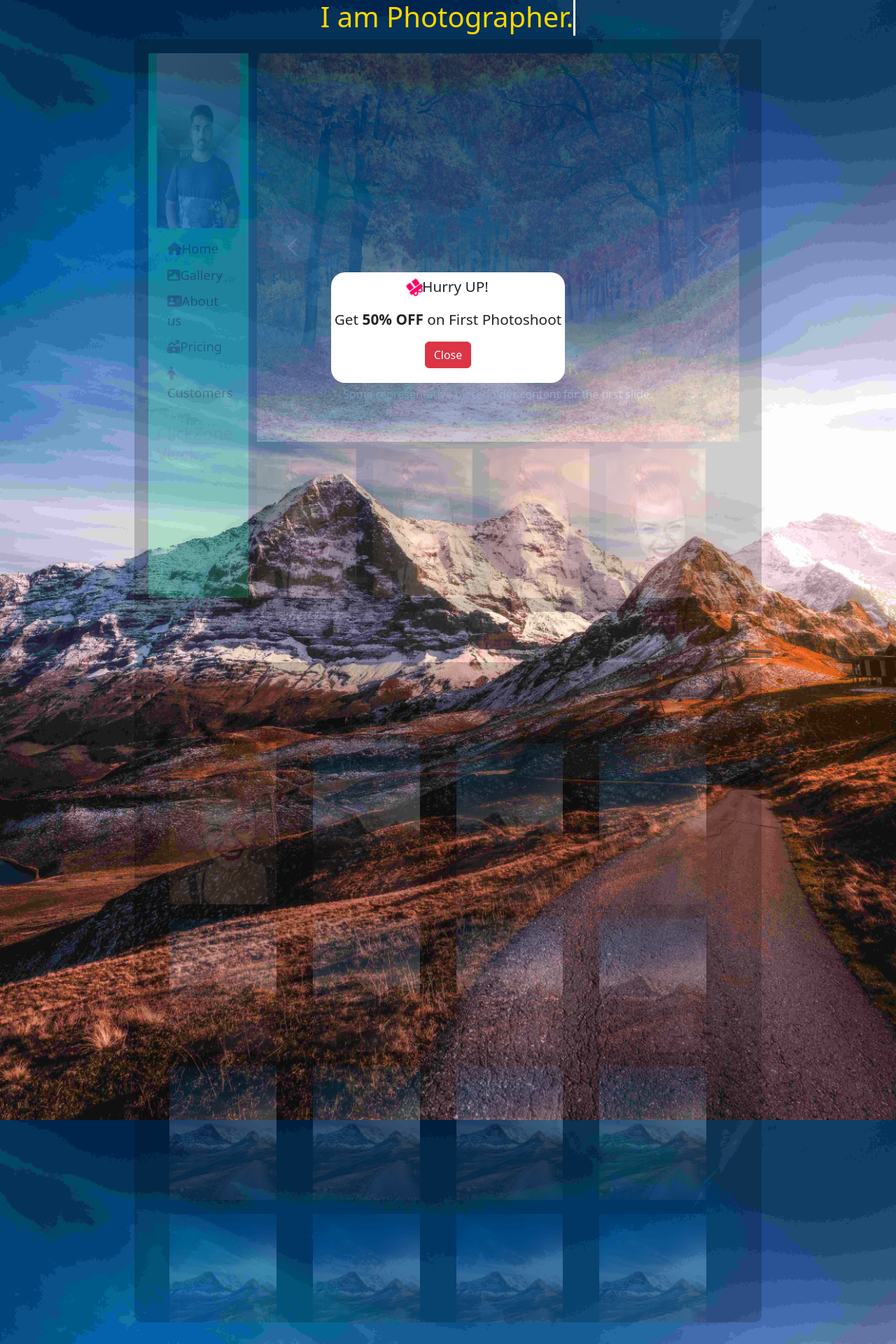
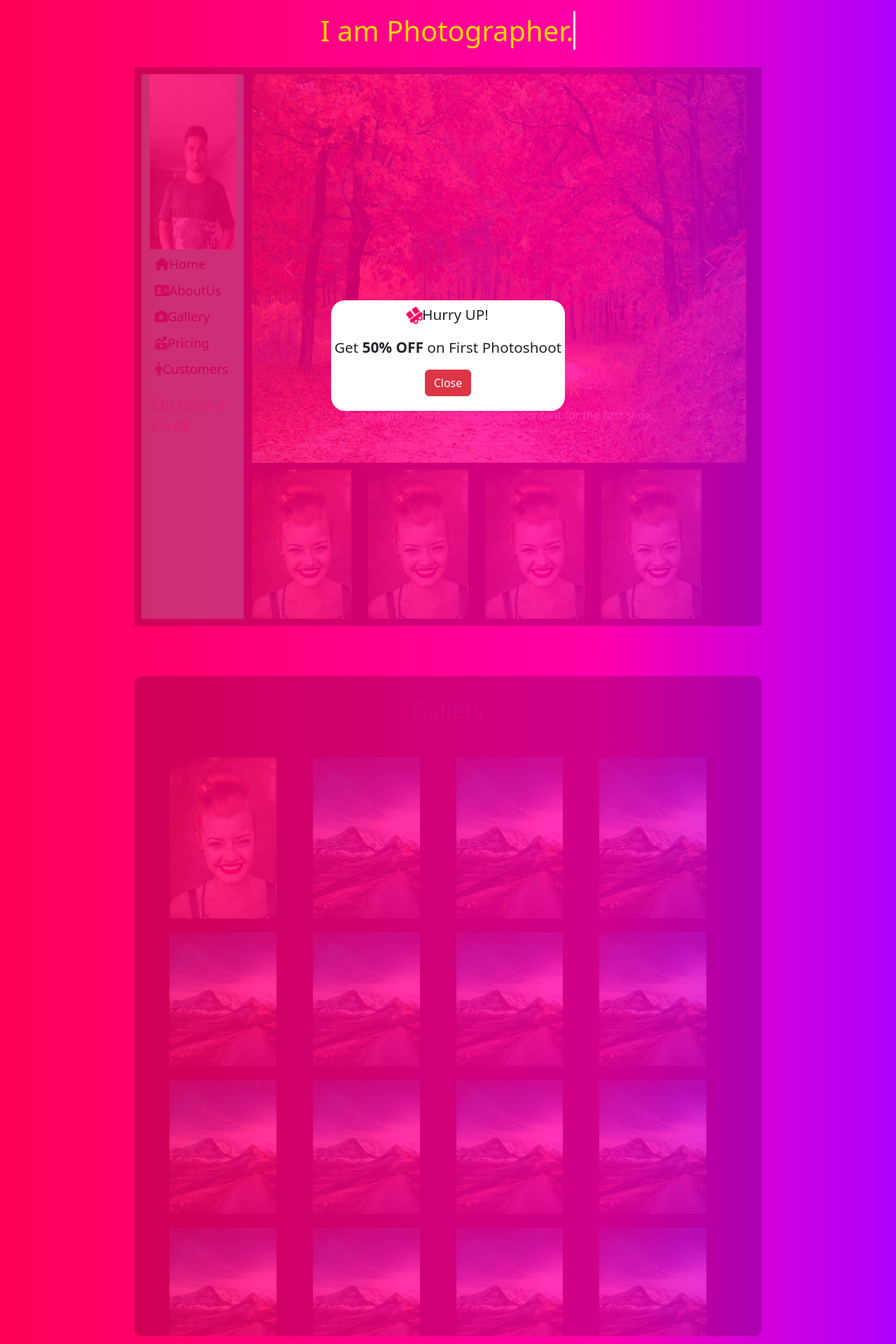
Before and after one commit to Sachinsingh101/vivek, a Flask app: page / in a window 1280 px wide. Shown: the top 1920 px of the page at 70% size. Run offline with Flask 2, Linux system fonts and the light colour scheme; some libraries are stand-ins or nearby versions.

Commit message:
menubar design changed

```diff
--- a/static/app.css
+++ b/static/app.css
@@ -1,4 +1,4 @@
-body{background-image:url(images/2.jpg);background-size:contain;background-attachment: fixed;background-blend-mode: darken;}
+body{background:linear-gradient(to right,rgb(255, 0, 85),rgb(255, 0, 128),rgb(255, 0, 170),rgb(174, 0, 255)) !important;background-attachment: fixed;}
 ul > li{padding:5px;}
 ul > li a{text-decoration: none;color:black;}
 .mycard{height:auto;}
@@ -29,11 +29,14 @@
     .hero1{width:70vw;}
     .hero2container{width:70vw;}
     .aboutus{width: 70vw;}
+    .menu{flex-direction:column;justify-content:space-evenly;}
+    .carousel-inner img{height: 50vh;}
 }
 @media screen and (max-width:600px) {
     body{background:linear-gradient(to right,rgb(255, 0, 85),rgb(255, 0, 128),rgb(255, 0, 170),rgb(174, 0, 255)) !important;background-attachment: fixed;}
     .hero1{width:95vw;border-radius: 10px !important;}
     .imgheight{width:30.5vw;height:20vh;}
+    .carousel-inner img{height: 60vh;padding-bottom: 10px;}
 
     .hero1{font-size:70%;text-align:left;}
     .hero2 img{width:44vw;padding-left:9px;padding-top: 20px;}
@@ -45,6 +48,10 @@
     .bg{width: 90vw !important;}
     .hero1row{padding:5px !important;}
     .logo{width:122% !important;margin-left: -3vw !important;}
+    .mycard img{display:none;}
+    .mycard{border-radius: 10px;height:min-content;text-align: center;margin-bottom:10px;}
+    .menu{flex-direction: row;justify-content:space-evenly;}
+    .hero1imgs{display: none;}
 }
 .fa-gift{animation-name: giftshower;animation-timing-function: ease;animation-duration: 2s;animation-iteration-count:3;}
 @keyframes giftshower {
--- a/templates/base.html
+++ b/templates/base.html
@@ -11,8 +11,8 @@
 </head>
 <body>
     <!-- preloader****************** -->
-    <h1 style="text-align:center;">
-      <a style="color:gold;text-decoration: none;" href="" class="typewrite" data-period="2000" data-type='[ "Hi, Im Vivek.", "I am Photographer.", "I Love Photoshop.", "I Love to Editing" ]'>
+    <h1 style="text-align:center;padding: 20px;">
+      <a style="color:gold;text-decoration: none;: 20px;" href="" class="typewrite" data-period="2000" data-type='[ "Hi, Im Vivek.", "I am Photographer.", "I Love Photoshop.", "I Love to Editing" ]'>
         <span class="wrap"></span>
       </a>
     </h1>
@@ -26,21 +26,20 @@
     </div>
     <div class="mainbody" id="mainbody">
       <div class="container hero1" id="hero1" style="background:rgba(0, 0, 0, 0.925);">
-        <div class="row hero1row" style="padding:20px;">
-            <div class="col-md-2 col-4 mycard"style="background:#0EE58A;box-shadow:5px 7px 10px;">
+        <div class="row hero1row" style="padding:10px;">
+            <div class="col-md-2 col-sm-4 mycard"style="background:#0EE58A;box-shadow:5px 7px 10px;">
                 <div><img src="{{url_for('static',filename='images/logo.jpg')}}" alt="" style="width:100%;height:250px;" class="logo"></div>
-                <ul style="display:flex;flex-direction:column;justify-content: flex-start;list-style: none;font-size: 115%;padding: 10px;">
-
-                    <li><a><i class="fa-solid fa-house"></i><a href="#hero1" id="home">Home</a></li>
-                    <li><i class="fa-solid fa-image"></i><a href="#gallery" >Gallery</a></li>
-                    <li><i class="fa-solid fa-address-card"></i><a href="#about">About us</a></li>
-                    <li><i class="fa-solid fa-money-bill-trend-up"></i><a href="#price">Pricing</a></li>
-                    <li><i class="fa-sharp fa-solid fa-person"></i><a href="#customer">Customers</a></li>
+                <ul class="menu" style="display:flex;list-style: none;font-size: 115%;padding:2px;">
+                  <li><a><i class="fa-solid fa-house"></i><a href="#hero1" id="home">Home</a></li>
+                  <li><i class="fa-solid fa-address-card"></i><a href="#about">AboutUs</a></li>
+                  <li><i class="fa-solid fa-camera"></i><a href="#gallery">Gallery</a></li>
+                  <li><i class="fa-solid fa-money-bill-trend-up"></i><a href="#price">Pricing</a></li>
+                  <li><i class="fa-sharp fa-solid fa-person"></i><a href="#customer">Customers</a></li>
                 </ul>
                 <h4 class="text-muted" style="opacity:0.8;">ClickZone Vivek</h4>
             </div>
 
-            <div class="col-md-10 col-8">
+            <div class="col-md-10 col-sm-8 slider">
                 <div id="carouselExampleCaptions" class="carousel slide" data-bs-ride="false" >
                     <div class="carousel-indicators">
                       <button type="button" data-bs-target="#carouselExampleCaptions" data-bs-slide-to="0" class="active" aria-current="true" aria-label="Slide 1"></button>
@@ -49,21 +48,21 @@
                     </div>
                     <div class="carousel-inner">
                       <div class="carousel-item active">
-                        <img src="{{url_for('static',filename='images/5.jpg')}}" class="d-block w-100 slideimg firstimg" alt="..." style="height:50vh;">
+                        <img src="{{url_for('static',filename='images/5.jpg')}}" class="d-block w-100 slideimg firstimg" alt="...">
                         <div class="carousel-caption d-none d-md-block">
                           <h2 style="color:gold;">ClickZone Vivek</h2>
                           <p>Some representative placeholder content for the first slide.</p>
                         </div>
                       </div>
                       <div class="carousel-item">
-                        <img src="{{url_for('static',filename='images/2.jpg')}}" class="d-block w-100 slideimg" alt="..." style="height:50vh;">
+                        <img src="{{url_for('static',filename='images/2.jpg')}}" class="d-block w-100 slideimg" alt="..." >
                         <div class="carousel-caption d-none d-md-block">
                           <h2 style="color:gold;">ClickZone Vivek</h2>
                           <p>Some representative placeholder content for the second slide.</p>
                         </div>
                       </div>
                       <div class="carousel-item">
-                        <img src="{{url_for('static',filename='images/1.jpg')}}" class="d-block w-100 slideimg" alt="..." style="height:50vh;">
+                        <img src="{{url_for('static',filename='images/1.jpg')}}" class="d-block w-100 slideimg" alt="...">
                         <div class="carousel-caption d-none d-md-block">
                           <h2 style="color:gold;">ClickZone Vivek </h2>
                           <p>Some representative placeholder content for the third slide.</p>
@@ -79,7 +78,7 @@
                       <span class="visually-hidden">Next</span>
                     </button>
                   </div>
-                  <div class="row">
+                  <div class="row hero1imgs">
                     <img src="{{url_for('static',filename='images/1.jpg')}}" alt="" class="imgheight demoimg">
                     <img src="{{url_for('static',filename='images/1.jpg')}}" alt="" class="imgheight demoimg">
                     <img src="{{url_for('static',filename='images/1.jpg')}}" alt="" class="imgheight demoimg">
```
